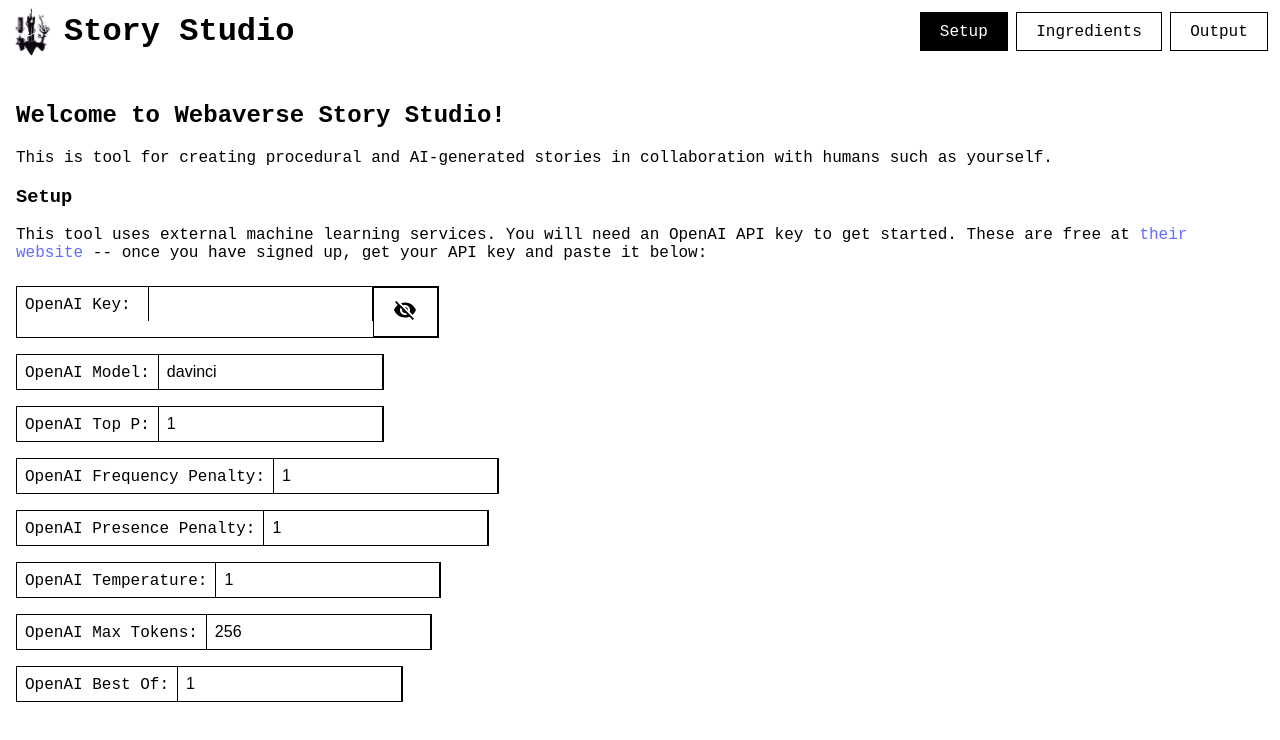
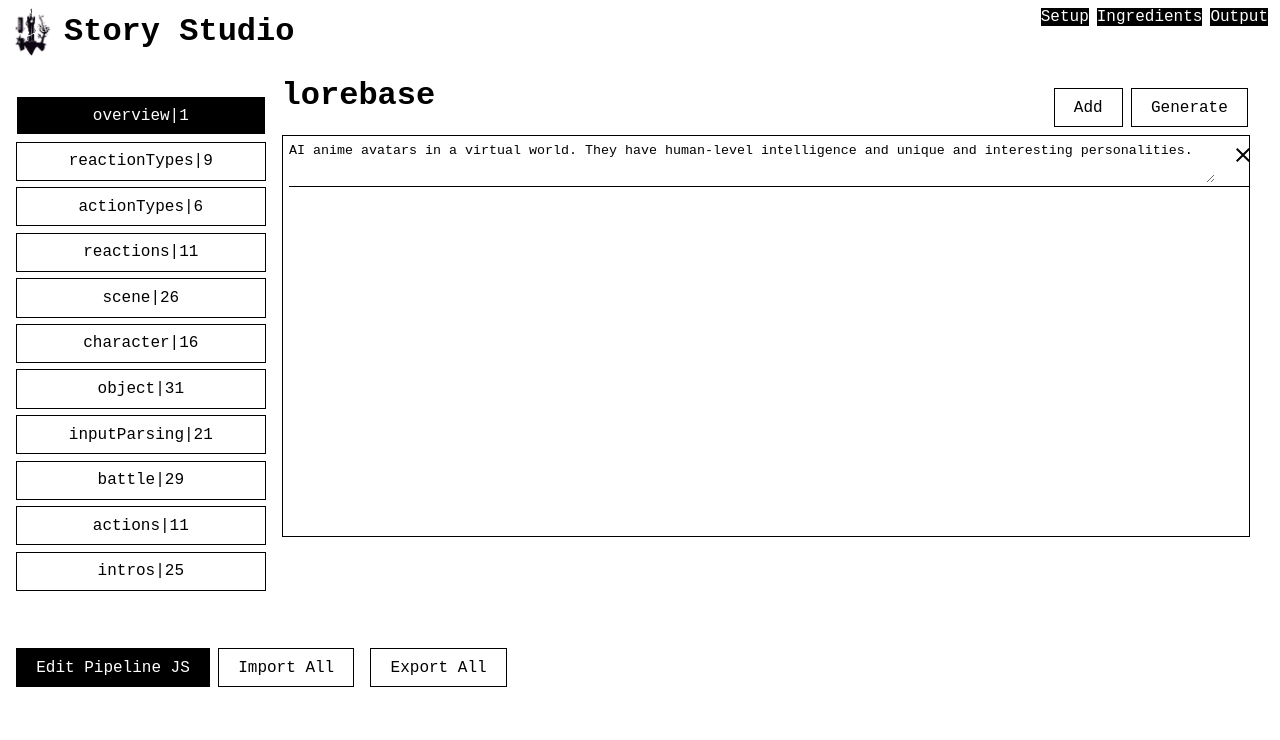
Before and after one commit to webaverse-studios/storystudio, a React (Vite) app: page /Base in a window 1280 px wide. Shown: the top 740 px of the page. Built offline with nearby package versions, Linux system fonts and the light colour scheme.

Commit message:
Add router

```diff
--- a/package.json
+++ b/package.json
@@ -28,6 +28,8 @@
     "path": "^0.12.7",
     "react": "^18.2.0",
     "react-dom": "^18.2.0",
+    "react-router": "^6.3.0",
+    "react-router-dom": "^6.3.0",
     "require": "^2.4.20",
     "rollup-plugin-node-builtins": "^2.1.2",
     "rollup-plugin-node-globals": "^1.4.0",
--- a/src/App.jsx
+++ b/src/App.jsx
@@ -13,6 +13,8 @@ import {
   defaultIngredients, defaultOpenAIParams, dialogueTypes, defaultDialogue, exampleLoreFiles, lore, views
 } from "./utils/constants";
 import murmurhash3String from "./utils/murmurhash3string";
+import { BrowserRouter as Router, NavLink } from "react-router-dom";
+import { Route, Routes } from "react-router";
 
 import Header from "./components/Header";
 import {
@@ -69,7 +71,7 @@ function App() {
     msg: "",
   });
   const [forceUpdate, setForceUpdate] = useState(false);
-  const [oepnAIParams, setOpenAIPArams] = useState(defaultOpenAIParams);
+  const [openAIParams, setOpenAIPArams] = useState(defaultOpenAIParams);
   const [darkMode, setDarkMode] = useState(false);
 
   const updateOpenAIParams = (data) => {
@@ -336,19 +338,17 @@ function App() {
   return (
     <ApplicationContextProvider>
       <div className="App">
+      <Router>
         <Header
-          currentView={currentView}
-          setCurrentView={setCurrentView}
           _darkMode={darkMode}
           _setDarkMode={updateDarkMode}
         />
-        {currentView === "setup" ? (
-          <Setup
-            _openAIParams={oepnAIParams}
+          <Routes>
+            <Route path="Setup" element={<Setup
+              _openAIParams={openAIParams}
               _setOpenAIParams={updateOpenAIParams}
-          />
-        ) : currentView === "base" ? (
-          <LoreBase
+            />} />
+            <Route path="Base" element={<LoreBase
               loreHeader={loreHeader}
               setLoreHeader={setLoreHeader}
               loadBaseData={loadBaseData}
@@ -358,8 +358,8 @@ function App() {
               setBaseData={setBaseData}
               importHandler={(data) => handleImport("lore", data)}
               exportHandler={() => handleExport("lore")}
-          />
-        ) : currentView === "files" ? (
+            />} />
+            <Route path="Output" element={
               <LoreFiles
                 dataType={"lore"}
                 importHandler={(data) => handleImport("output", data)}
@@ -371,8 +371,8 @@ function App() {
                 loreFiles={loreFiles}
                 setLoreFiles={setLoreFiles}
                 openErrorDialog={openErrorDialog}
-          />
-        ) : (
+              />} />
+              <Route path="Ingredients" element={
                 <React.Fragment>
                 <Ingredients
                   dataType={"ingredients"}
@@ -411,8 +411,9 @@ function App() {
                   deleteDialogueCallback={(data) => deleteDialogueCallback(data, true)}
                   moveDialogueCallback={(entity, up) => moveDialogue(entity, up)}
                 />
-        </React.Fragment>
-        )}
+              </React.Fragment>} />
+          </Routes>
+        </Router>
         {errorDialogData &&
           errorDialogData.on &&
           errorDialogData.msg &&
--- a/src/components/Header.jsx
+++ b/src/components/Header.jsx
@@ -1,8 +1,9 @@
 import React, { useEffect } from "react";
 import "../styles/App.css";
 import { views } from "../utils/constants";
+import { BrowserRouter as Router, Route, NavLink } from "react-router-dom";
 
-const Header = ({ currentView, setCurrentView, _darkMode, _setDarkMode }) => {
+const Header = () => {
   const editMode = new URLSearchParams(window.location.search).get("edit");
 
   return (
@@ -12,6 +13,7 @@ const Header = ({ currentView, setCurrentView, _darkMode, _setDarkMode }) => {
         <h1>Story Studio</h1>
       </div>
       <div className="headerright">
+      <nav>
         {/*<button onClick={_setDarkMode}>
           {_darkMode ? "Light Mode" : "Dark Mode"}
         </button>*/}
@@ -20,20 +22,17 @@ const Header = ({ currentView, setCurrentView, _darkMode, _setDarkMode }) => {
           if ((editMode === "false" || !editMode) && key === "base")
             return null;
           return (
-            <button
+            <NavLink to={views[key]}
               key={key}
-              className={
-                "viewButton " +
-                (currentView === Object.keys(views)[index]
-                  ? "activeButton"
-                  : "")
+              className={isActive =>
+                "viewButton " + (isActive ? "activeButton" : "")
               }
-              onClick={() => setCurrentView(Object.keys(views)[index])}
             >
               {views[key]}
-            </button>
-          );
-        })}
+            </NavLink>
+            );
+          })}
+          </nav>
       </div>
     </div>
   );
--- a/src/utils/constants.js
+++ b/src/utils/constants.js
@@ -226,12 +226,24 @@ export const defaultIngredients = {
                   description: "Standard goblin. Very ugly. Easily vanquished by most adventures.",
                   inventory: [],
             },
+            {
+                  type: "mob",
+                  name: "Horse",
+                  description: "A majestic horse. Probably a unicorn.",
+                  inventory: [],
+            },
       ],
       npc: [
             {
                   type: "npc",
                   name: "Sarah Kerrigan",
                   description: "Queen of Blades. Leader of the Swarm and executor of the Overmind.",
+                  inventory: [],
+            },
+            {
+                  type: "npc",
+                  name: "Jim Raynor",
+                  description: "Raynor's been through hell. But he'll still come through in a pinch.",
                   inventory: [],
             },
       ],
```
Also changed, not shown: 1 other file (tests, documents, lock files or other folders). Lines whose indentation alone changed are shown as unchanged.
